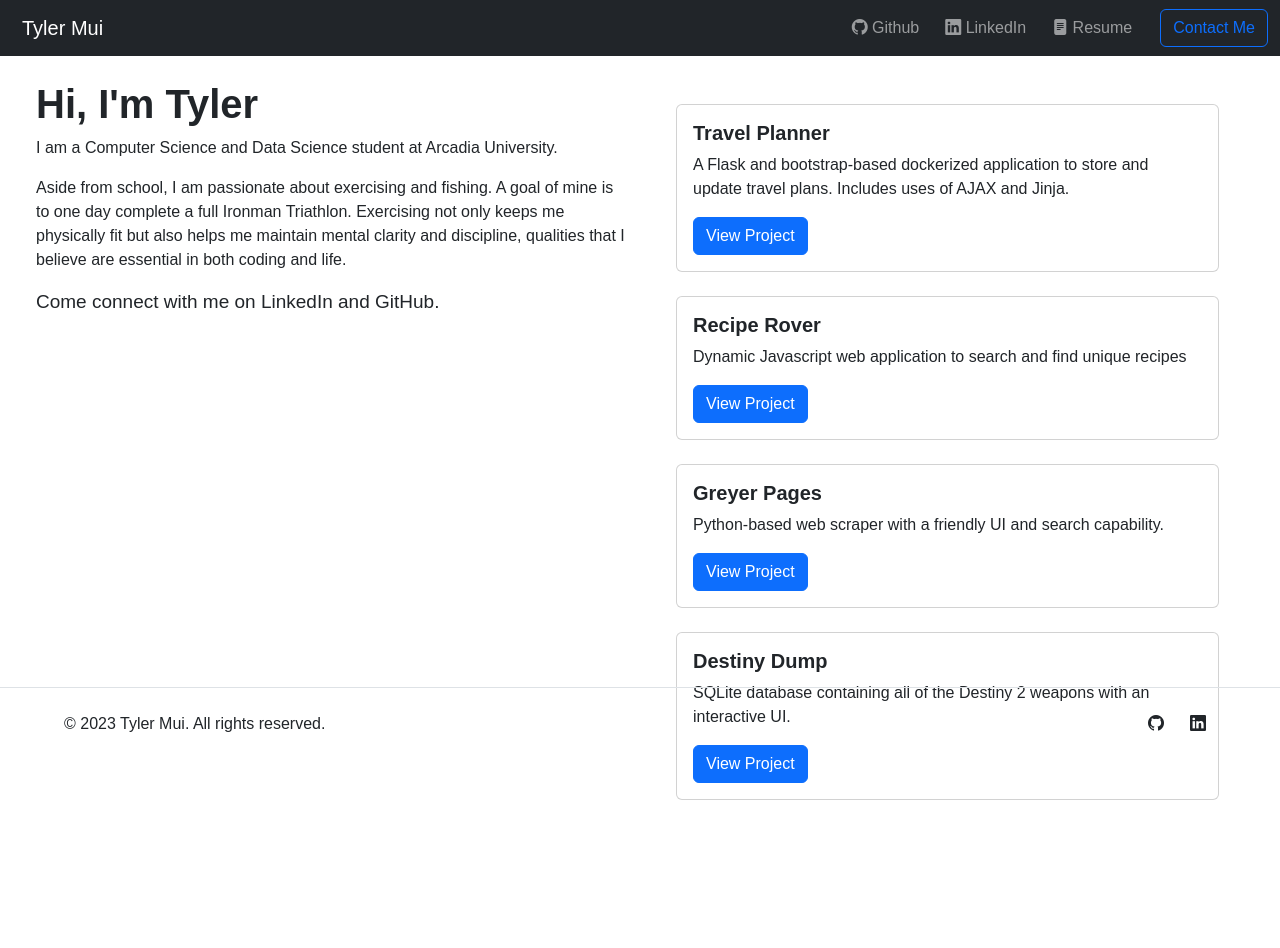
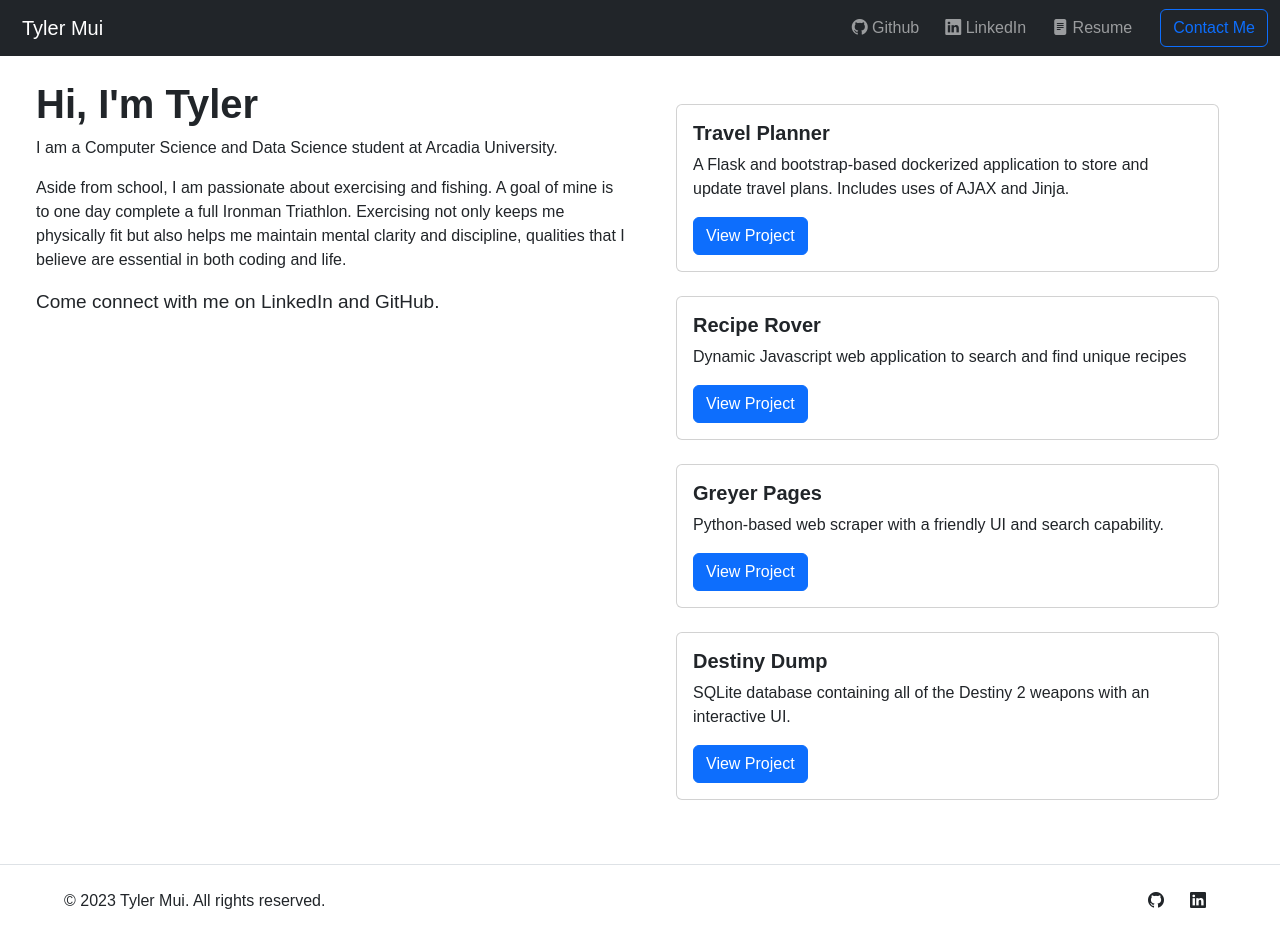
Before and after one commit to Tylermui/Tyler.Mui, a plain HTML site: page index.html in a window 1280 px wide. Before the commit the page ends 824 px from the top, so only its background shows below. Drawn offline with nearby package versions, Linux system fonts and the light colour scheme.

Commit message:
fixed footer

```diff
--- a/index.html
+++ b/index.html
@@ -106,7 +106,7 @@
     </div>
   </main>
 
-  <footer class="footer" style="position: fixed; bottom: 0; width: 100%;">
+  <footer class="footer">
     <div class="d-flex flex-column flex-sm-row justify-content-between py-4 my-4 border-top">
       <p style="margin-left: 5%;">&copy; 2023 Tyler Mui. All rights reserved.</p>
       <ul class="list-unstyled d-flex" style="margin-right: 5%;">
--- a/styles/styles.css
+++ b/styles/styles.css
@@ -4,6 +4,16 @@
 
 body{
     font-family:Arial, Helvetica, sans-serif;
+    display: flex;
+    flex-direction: column;
+    min-height: 100vh;
+    margin: auto;
+}
+
+main{
+    flex: 1;
+    padding-bottom: 1rem;    /* Footer height */
+    min-height:fit-content;
 }
 
 #contactCard{
```
